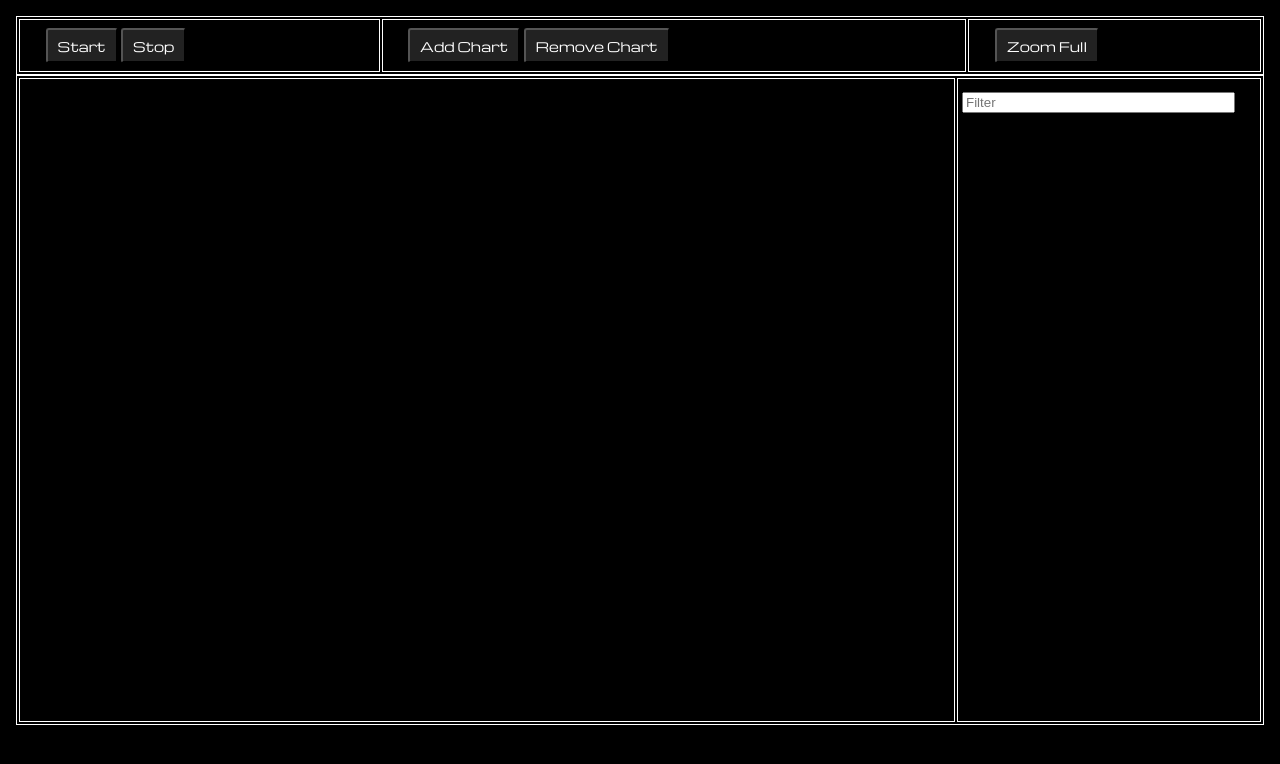
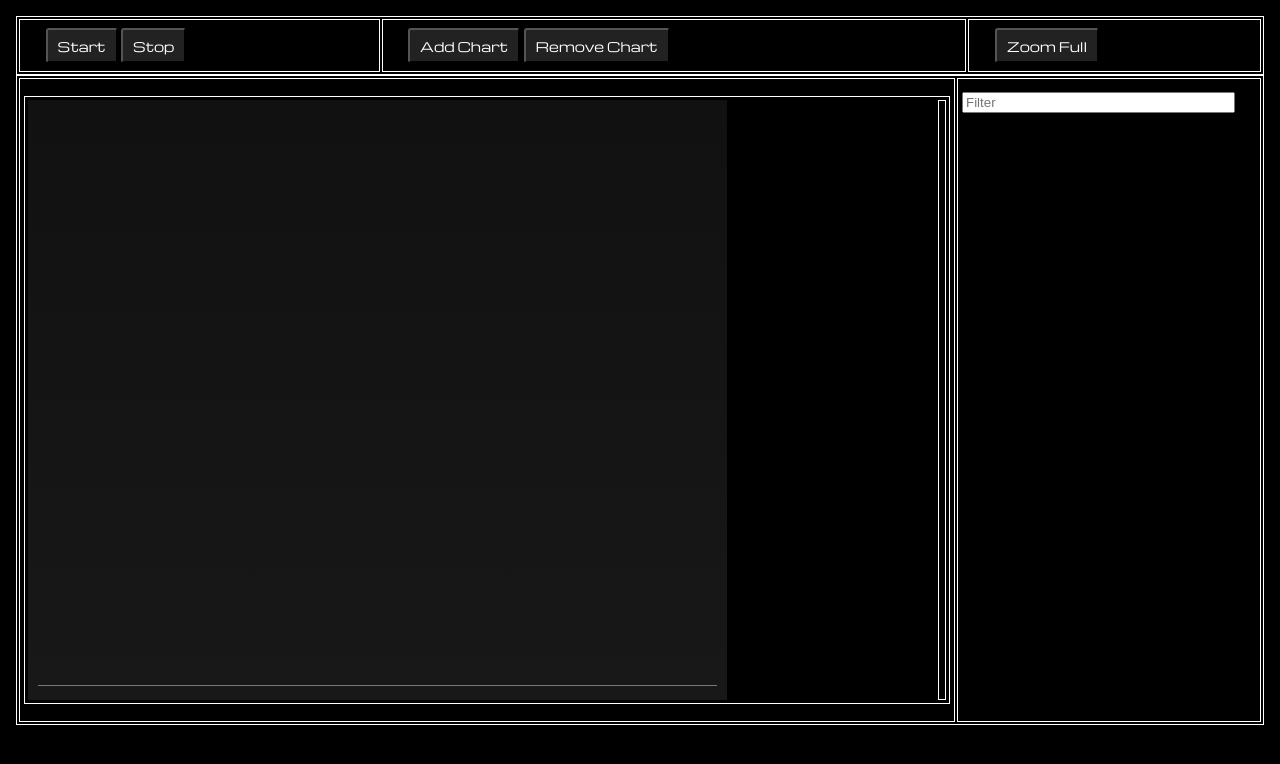
Before and after one commit to RobotCasserole1736/CasseroleWebserver2, a plain HTML site: page Client/src/stripchart.html in a window 1280 px wide. Drawn offline with Linux system fonts and the light colour scheme.

Commit message:
WIP adding plots - getting closer, but this is also getting complex.

```diff
--- a/Client/src/plot.js
+++ b/Client/src/plot.js
@@ -7,17 +7,52 @@ export class Plot {
     //////////////////////////////////////
     // Public Class methods
     //////////////////////////////////////
-    constructor(draw_div_id) {
+    constructor(drawDiv_in) {
 
-    //deep-copy the default chart options
-    var options = dflt_options;
+        //Save off a reference to the relevant div
+        this.drawDiv = drawDiv_in;
 
-    //Modify as needed
-    options.chart.renderTo = draw_div_id;
+        this.mainTable = document.createElement('table');
+        this.mainTable.classList.add("expand");
+        this.mainTable.classList.add("outlined");
 
-    //Create highcharts object
-    this.chart = new Highcharts.Chart(options);
+        var tableRow = this.mainTable.insertRow();
+        this.chartTableElem = tableRow.insertCell();
+        this.signalListElem = tableRow.insertCell();
+
+        this.signalListTable = document.createElement('table');
+        this.signalListTable.classList.add("plotSignalTable");
+        this.signalListTable.classList.add("outlined");
+
+
+        this.signalListElem.appendChild(this.signalListTable);
+
+
+        var chartDrawElemId = this.drawDiv.id + "_chart";
+        var signalListElemId = this.drawDiv.id + "_siglist";
+
+        this.chartTableElem.id = chartDrawElemId;
+
+
+        this.drawDiv.appendChild(this.mainTable);
+
+        //deep-copy the default chart options
+        var options = dflt_options;
+        //Modify as needed
+        options.chart.renderTo = chartDrawElemId;
+        //Create highcharts object
+        this.chart = new Highcharts.Chart(options);
+
 
 
     }
+
+    resize(plotHeight, plotWidth){
+        this.mainTable.style.height = plotHeight.toString() + "px";
+
+        //Highcharts does not automatically flow to fill its container - this will do that manually.
+        this.chart.setSize(plotWidth*0.75, plotHeight);
+        this.chart.reflow();
+        this.chart.redraw();
+    }
 }
--- a/Client/src/plotDefaultConfig.js
+++ b/Client/src/plotDefaultConfig.js
@@ -9,6 +9,8 @@ export var dflt_options =  {
     },
 
     chart: {
+        type: 'line',
+        height: 1, //Magical bogus value to let our resizing algorithm work properly. Do not touch.
         zoomType: 'x',
         renderTo: 'container',
         animation: false,
@@ -40,8 +42,8 @@ export var dflt_options =  {
         backgroundColor: {
             linearGradient: { x1: 0, y1: 0, x2: 0, y2: 1 },
             stops: [
-                [0, 'rgb(0, 0, 0)'], //Yes, both black. Just in case I decide to change back....
-                [1, 'rgb(0, 0, 0)']
+                [0, '#111111'], //Yes, both black. Just in case I decide to change back....
+                [1, '#181818']
             ]
         },
     },
--- a/Client/src/stripchart.css
+++ b/Client/src/stripchart.css
@@ -23,9 +23,6 @@ div.mainDrawArea {
 td.signalSelect {
     width:300px;
 }
-td.plots{
-
-}
 
 
 td.filterTextInputHolder {
@@ -33,6 +30,11 @@ td.filterTextInputHolder {
 }
 input.filterTextInput{
     width:90%;
+}
+
+table.plotSignalTable{
+    width:100%;
+    height:100%;
 }
 
 
--- a/Client/src/stripchart.js
+++ b/Client/src/stripchart.js
@@ -4,23 +4,38 @@ var plotsTable = document.getElementById("plotsTable");
 var numPlots = 0;
 var plotList = [];
 
+//Attach resize callback to window changing size
+window.addEventListener("resize", resizeAll);
+//Add our first plot
+addPlot()
+
+
+
 function addPlot(){
     numPlots++;
-    var row = plotsTable.insertRow(-1);
-    row.id = "plot"+numPlots.toString();
-    row.class = "outlined"
-    var plotToAdd = new Plot(row.id);
+    var tableCell = plotsTable.insertRow(-1).insertCell(0);
+
+    var hcDiv = document.createElement('div');
+    hcDiv.id = "plot"+numPlots.toString();
+    tableCell.appendChild(hcDiv);
+
+    var plotToAdd = new Plot(hcDiv);
     plotList[numPlots-1] = plotToAdd;
+
+    resizeAll();
+
 }
 
 function removePlot(){
-    if(numPlots > 0){
+    if(numPlots > 1){
         var plotToRemove = numPlots; // assume last plot removed.
         delete plotList[plotToRemove];
         plotList[plotToRemove] = null;
         plotsTable.deleteRow(plotToRemove-1);
         numPlots--;
     }
+
+    resizeAll();
 
 }
 
@@ -48,3 +63,17 @@ window.handleZoomFullBtnClick = handleZoomFullBtnClick;
 function handleZoomFullBtnClick(){
 
 }
+
+function resizeAll(){
+
+    if(numPlots > 0){
+        var pageWidth = document.getElementById('plotsTable').clientWidth;
+        var plotHeight = document.getElementById("plotsTable").clientHeight / numPlots;
+        plotHeight = Math.min(plotHeight, 600);
+        plotHeight = Math.max(plotHeight, 250);
+
+        for(var i = 0; i < numPlots; i++){
+            plotList[i].resize(plotHeight, pageWidth);
+        }
+    }
+}
```
Also changed, not shown: Client/src/stripchart.html (+1 -1 lines).
